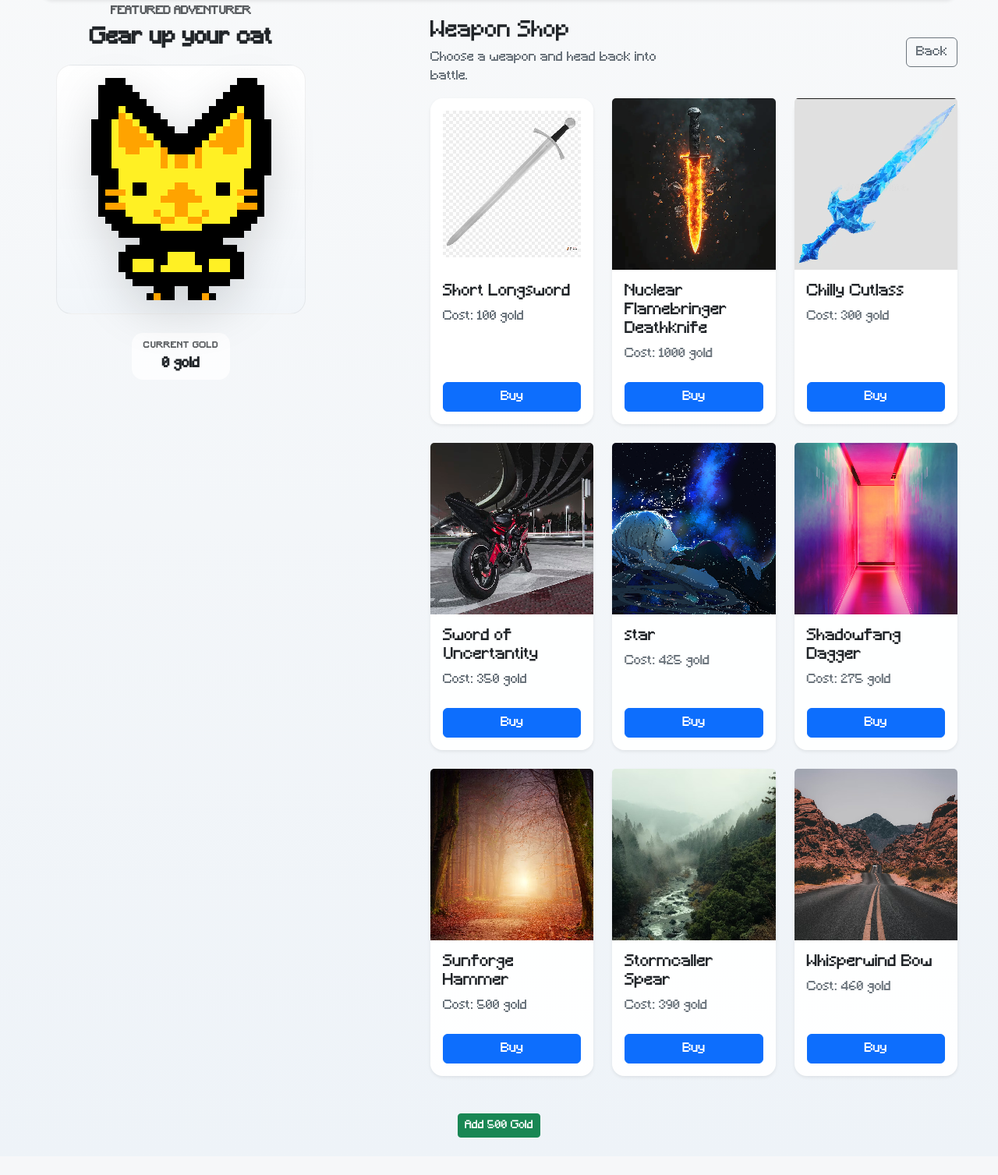
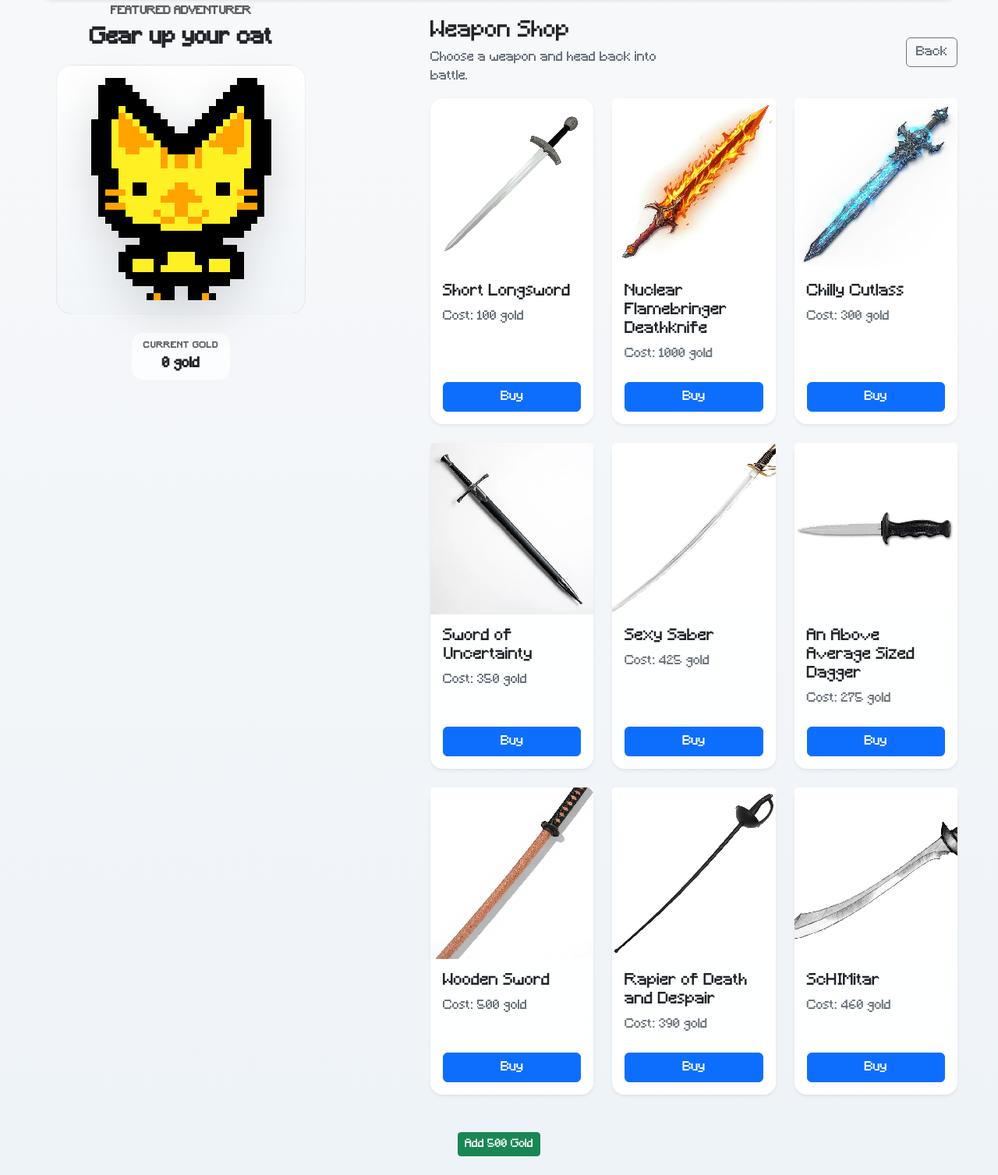
Before and after one commit to robertmoa/catquest, a Flask app: page /shop in a window 1280 px wide. Shown: the part 148-1655 px from the top of the page at 78% size. Before the commit the page ends 1607 px from the top, so only its background shows below. Run offline with Flask 3, Linux system fonts and the light colour scheme.

Commit message:
Removed placeholder images for the swords in shop and replaced them with better ones that are actually swords

```diff
--- a/static/js/shop.js
+++ b/static/js/shop.js
@@ -49,7 +49,7 @@ function renderShopGold() {
 }
 
 function buyShopItem(cost, itemName) {
-    const confirmationPrompts = itemName === "Sword of Uncertantity"
+    const confirmationPrompts = itemName === "Sword of Uncertainty"
         ? [
             "Are you sure you want to purchase this sword",
             "Youre 100% certain?",
--- a/templates/shop.html
+++ b/templates/shop.html
@@ -120,14 +120,14 @@
           <div class="col">
             <div class="card shop-item-card h-100 border-0 shadow-sm rounded-4">
               <img
-                src="{{ url_for('static', filename='images/Swords/Sword of Uncertantity.png') }}"
+                src="{{ url_for('static', filename='images/Swords/Sword of Uncertainty.png') }}"
                 class="card-img-top shop-item-image"
                 alt="Sword"
               >
               <div class="card-body d-flex flex-column">
-                <h5 class="card-title">Sword of Uncertantity</h5>
+                <h5 class="card-title">Sword of Uncertainty</h5>
                 <p class="card-text text-secondary mb-4">Cost: 350 gold</p>
-                <button class="btn btn-primary mt-auto buy-weapon-button" data-cost="350" data-item-name="Sword of Uncertantity">Buy</button>
+                <button class="btn btn-primary mt-auto buy-weapon-button" data-cost="350" data-item-name="Sword of Uncertainty">Buy</button>
               </div>
             </div>
           </div>
@@ -136,14 +136,14 @@
           <div class="col">
               <div class="card shop-item-card h-100 border-0 shadow-sm rounded-4">
                 <img
-                  src="{{ url_for('static', filename='images/Swords/Star.png') }}"
+                  src="{{ url_for('static', filename='images/Swords/Sexy Saber.png') }}"
                   class="card-img-top shop-item-image"
-                  alt="Axe"
+                  alt="Sword"
                 >
                 <div class="card-body d-flex flex-column">
-                  <h5 class="card-title">star</h5>
+                  <h5 class="card-title">Sexy Saber</h5>
                   <p class="card-text text-secondary mb-4">Cost: 425 gold</p>
-                  <button class="btn btn-primary mt-auto buy-weapon-button" data-cost="425" data-item-name="Thunderpaw Axe">Buy</button>
+                  <button class="btn btn-primary mt-auto buy-weapon-button" data-cost="425" data-item-name="Sexy Saber">Buy</button>
                 </div>
               </div>
           </div>
@@ -152,14 +152,14 @@
           <div class="col">
             <div class="card shop-item-card h-100 border-0 shadow-sm rounded-4">
               <img
-                src="{{ url_for('static', filename='images/Swords/Shadowfang Dagger.png') }}"
+                src="{{ url_for('static', filename='images/Swords/An Above Average Sized Dagger.png') }}"
                 class="card-img-top shop-item-image"
                 alt="Dagger"
               >
               <div class="card-body d-flex flex-column">
-                <h5 class="card-title">Shadowfang Dagger</h5>
+                <h5 class="card-title">An Above Average Sized Dagger</h5>
                 <p class="card-text text-secondary mb-4">Cost: 275 gold</p>
-                <button class="btn btn-primary mt-auto buy-weapon-button" data-cost="275" data-item-name="Shadowfang Dagger">Buy</button>
+                <button class="btn btn-primary mt-auto buy-weapon-button" data-cost="275" data-item-name="An Above Average Sized Dagger">Buy</button>
               </div>
             </div>
           </div>
@@ -168,14 +168,14 @@
           <div class="col">
             <div class="card shop-item-card h-100 border-0 shadow-sm rounded-4">
               <img
-                src="{{ url_for('static', filename='images/Swords/Sunforge Hammer.png') }}"
+                src="{{ url_for('static', filename='images/Swords/Wooden Sword.png') }}"
                 class="card-img-top shop-item-image"
-                alt="Hammer"
+                alt="Sword"
               >
               <div class="card-body d-flex flex-column">
-                <h5 class="card-title">Sunforge Hammer</h5>
+                <h5 class="card-title">Wooden Sword</h5>
                 <p class="card-text text-secondary mb-4">Cost: 500 gold</p>
-                <button class="btn btn-primary mt-auto buy-weapon-button" data-cost="500" data-item-name="Sunforge Hammer">Buy</button>
+                <button class="btn btn-primary mt-auto buy-weapon-button" data-cost="500" data-item-name="Wooden Sword">Buy</button>
               </div>
             </div>
           </div>
@@ -184,14 +184,14 @@
           <div class="col">
             <div class="card shop-item-card h-100 border-0 shadow-sm rounded-4">
               <img
-                src="{{ url_for('static', filename='images/Swords/Stormcaller Spear.png') }}"
+                src="{{ url_for('static', filename='images/Swords/Rapier of Death and Despair.png') }}"
                 class="card-img-top shop-item-image"
-                alt="Spear"
+                alt="Sword"
               >
               <div class="card-body d-flex flex-column">
-                <h5 class="card-title">Stormcaller Spear</h5>
+                <h5 class="card-title">Rapier of Death and Despair</h5>
                 <p class="card-text text-secondary mb-4">Cost: 390 gold</p>
-                <button class="btn btn-primary mt-auto buy-weapon-button" data-cost="390" data-item-name="Stormcaller Spear">Buy</button>
+                <button class="btn btn-primary mt-auto buy-weapon-button" data-cost="390" data-item-name="Rapier of Death and Despair">Buy</button>
               </div>
             </div>
           </div>
@@ -200,14 +200,14 @@
           <div class="col">
             <div class="card shop-item-card h-100 border-0 shadow-sm rounded-4">
               <img
-                src="{{ url_for('static', filename='images/Swords/Whisperwind Bow.png') }}"
+                src="{{ url_for('static', filename='images/Swords/ScHIMitar.png') }}"
                 class="card-img-top shop-item-image"
-                alt="Bow"
+                alt="Sword"
               >
               <div class="card-body d-flex flex-column">
-                <h5 class="card-title">Whisperwind Bow</h5>
+                <h5 class="card-title">ScHIMitar</h5>
                 <p class="card-text text-secondary mb-4">Cost: 460 gold</p>
-                <button class="btn btn-primary mt-auto buy-weapon-button" data-cost="460" data-item-name="Whisperwind Bow">Buy</button>
+                <button class="btn btn-primary mt-auto buy-weapon-button" data-cost="460" data-item-name="ScHIMitar">Buy</button>
               </div>
             </div>
           </div>
```
Also changed, not shown: static/images/Swords/An Above Average Sized Dagger.png (added), static/images/Swords/Chilly Cutlass.png, static/images/Swords/Nuclear Flamebringer Deathknife.png, static/images/Swords/Rapier of Death and Despair.png (added), static/images/Swords/ScHIMitar.png (added), static/images/Swords/Sexy Saber.png (added), static/images/Swords/Shadowfang Dagger.png (deleted), static/images/Swords/Short Longsword.png, static/images/Swords/Stormcaller Spear.png (deleted), static/images/Swords/Sunforge Hammer.png (deleted), static/images/Swords/Sword of Uncertainty.png (added), static/images/Swords/Sword of Uncertantity.png (deleted), static/images/Swords/Whisperwind Bow.png (deleted), static/images/Swords/Wooden Sword.png (added), 1 more files, 1 other file.
